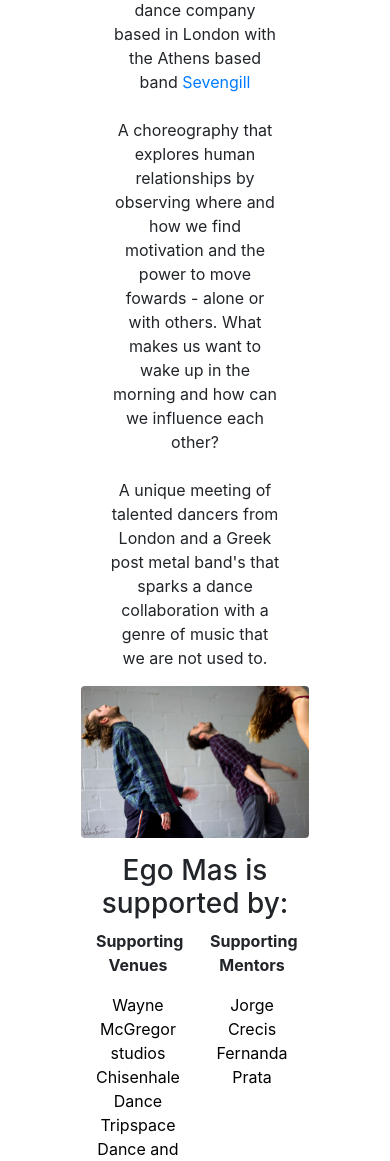
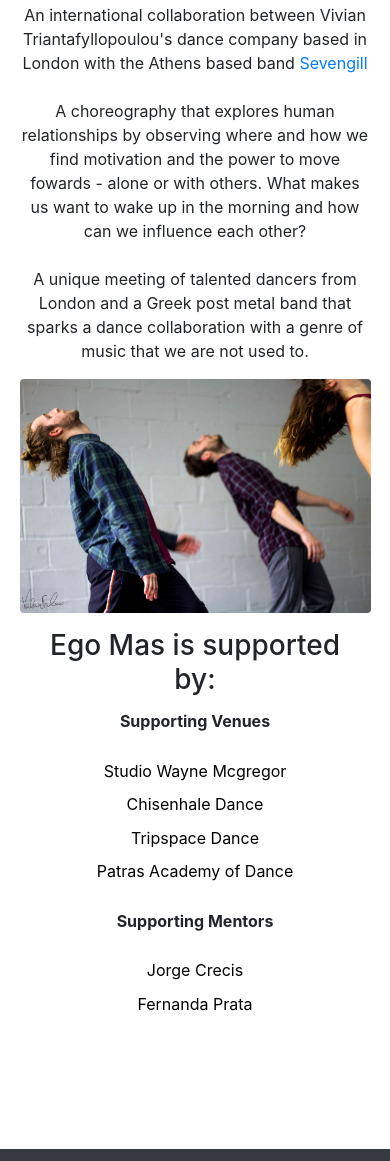
Before and after one commit to Jans999/vivianWebsite, a plain HTML site: page pages/choreography.html in a window 390 px wide. Shown: the part 839-2000 px from the top of the page. Drawn offline with nearby package versions, Linux system fonts and the light colour scheme.

Commit message:
mobile changes, typo fixes for choreography

```diff
--- a/pages/choreography.html
+++ b/pages/choreography.html
@@ -61,19 +61,20 @@
             </div>
             <p class="mt-4 text-center paragraph_text mx-auto">An international collaboration between Vivian Triantafyllopoulou's dance company based in London with the Athens based band <a href="https://www.facebook.com/Sevengill.band/">Sevengill</a> <br><br>
               A choreography that explores human relationships by observing where and how we find motivation and the power to move fowards - alone or with others. What makes us want to wake up in the morning and how can we influence each other?<br><br>
-              A unique meeting of talented dancers from London and a Greek post metal band's that sparks a dance collaboration with a genre of music that we are not used to.</p>
+              A unique meeting of talented dancers from London and a Greek post metal band that sparks a dance collaboration with a genre of music that we are not used to.</p>
             <img src="../images/IMG_1350.jpg" alt="Three dancers moving together" class="img-fluid rounded" class="bottom_photo">
 
             <div class="supported container text-center my-3">
               <div class="row">
                   <h3 class="col-12">Ego Mas is supported by:</h3>
-                  <ul class="col-6">
+                  <ul class="col-md-6">
                     <li class="font-weight-bold mb-3">Supporting Venues</li>
-                    <li><a href="https://waynemcgregor.com/">Wayne McGregor studios</a></li>
+                    <li><a href="https://waynemcgregor.com/">Studio Wayne Mcgregor</a></li>
                     <li><a href="https://www.chisenhaledancespace.co.uk/">Chisenhale Dance</a></li>
-                    <li><a href="http://www.tripspace.co.uk/">Tripspace Dance and Academy of Dance</a></li>
+                    <li><a href="http://www.tripspace.co.uk/">Tripspace Dance</a></li>
+                    <li><a href="https://www.patrasdanceacademy.gr/">Patras Academy of Dance</a></li>
                   </ul>
-                  <ul class="col-6">
+                  <ul class="col-md-6">
                     <li class="font-weight-bold mb-3">Supporting Mentors</li>
                     <li><a href="https://jorgecrecis.com/">Jorge Crecis</a></li>
                     <li><a href="https://www.fernandaprata.com/">Fernanda Prata</a></li>
@@ -93,7 +94,7 @@
           <a class="nav-link text-white" href="showreel.html">Performance</a>
           <a class="nav-link text-white" href="upcoming.html">Classes/Events</a>
           <a class="nav-link text-white" href="teaching.html">Teaching</a>
-          <a class="nav-link text-white" href="#choreography">Choregraphy</a>
+          <a class="nav-link text-white" href="#choreography">Choreography</a>
           <a class="nav-link text-white" href="gallery.html">Gallery</a>
           <a class="nav-link text-white" href="contact.html">Contact</a>
       </nav>
--- a/styles/choreography.css
+++ b/styles/choreography.css
@@ -5,6 +5,9 @@
 
 /* Choreography sections */
 
+/* Displaying tightr choreography information for large screens */
+
+@media (min-width: 1200px) {
     .bottom_photo {
         width: 25%;
     }
@@ -20,11 +23,17 @@
     .paragraph_text {
         width: 75%;
     }
+ }
+
 
 /* Supported  */
 
 .row ul {
     list-style-type: none;
+}
+
+li {
+    padding: 0.3rem 0;
 }
 
 li a {
```
Also changed, not shown: index.html (+1 -1 lines), pages/contact.html (+1 -1 lines), pages/gallery.html (+1 -1 lines), pages/showreel.html (+1 -1 lines), pages/teaching.html (+1 -1 lines), pages/upcoming.html (+1 -1 lines). Lines whose indentation alone changed are shown as unchanged.
